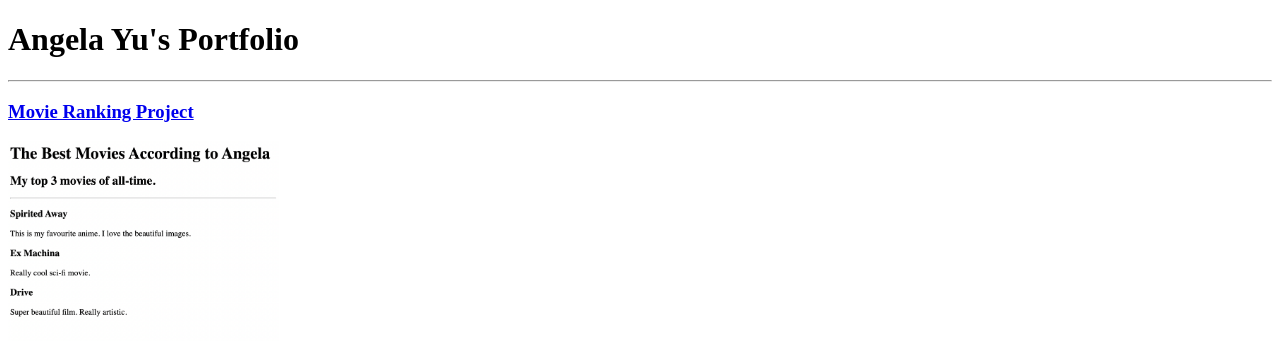
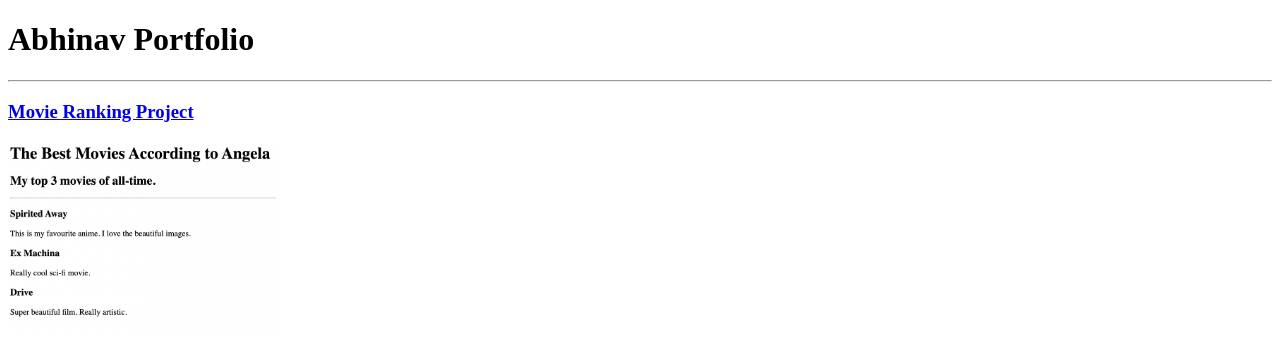
Before and after one commit to Abhinav02222/html-portfolio, a plain HTML site: page index.html in a window 1280 px wide. Shown: the top 361 px of the page. Drawn offline with Linux system fonts and the light colour scheme.

Commit message:
Update index.html

```diff
--- a/index.html
+++ b/index.html
@@ -4,10 +4,10 @@
 <head>
     <meta charset="UTF-8">
     <meta name="viewport" content="width=device-width, initial-scale=1.0">
-    <title>Angela's Portfolio</title>
+    <title>Abhinav Portfolio</title>
 </head>
 <body>
-    <h1>Angela Yu's Portfolio</h1>
+    <h1>Abhinav Portfolio</h1>
     <hr />
     <h3><a href="./assets/images/movie-ranking.png">Movie Ranking Project</a></h3>
     <img src="./assets/images/movie-ranking.png" height="200" alt="movie ranking project preview"/>
```
